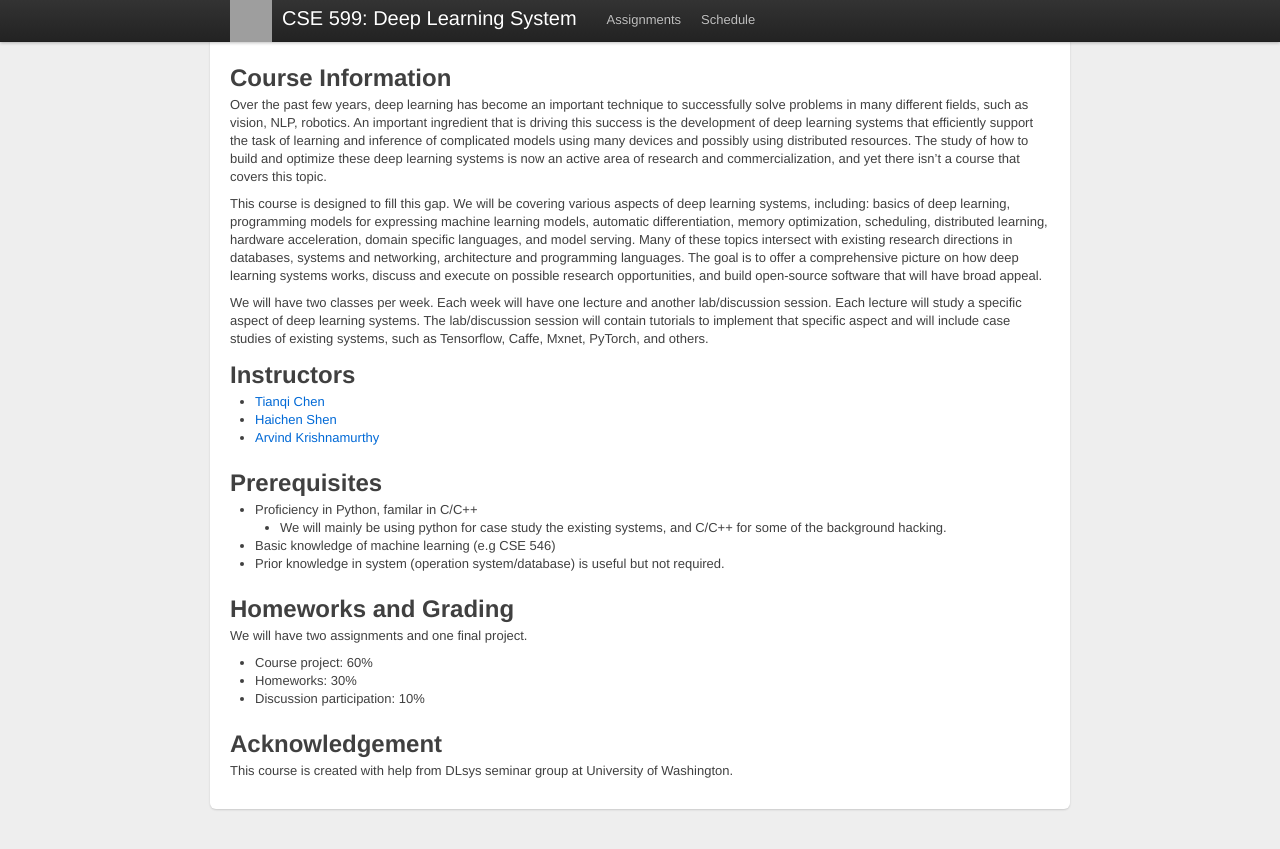
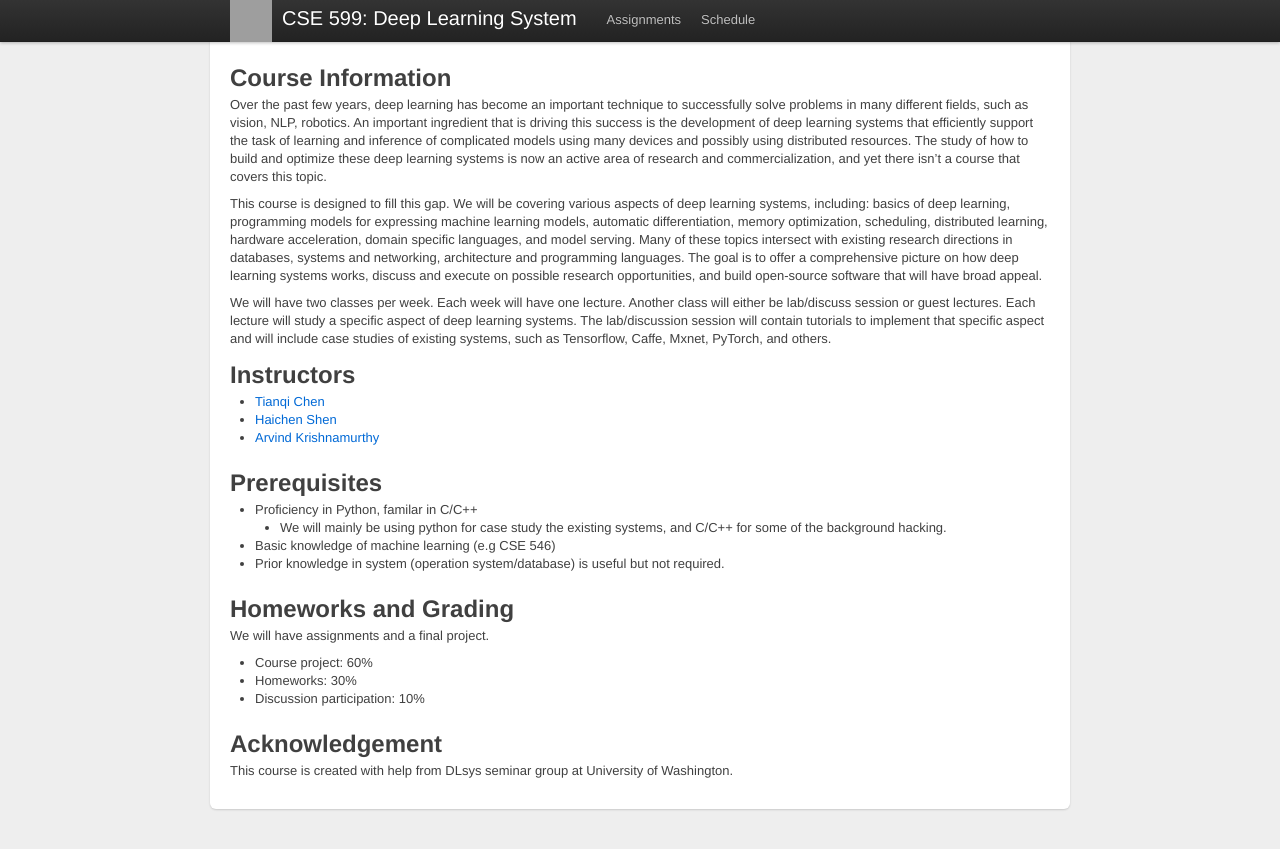
Before and after one commit to dlsys-course/dlsys-course.github.io, a Jekyll site: the page built from index.md, in a window 1280 px wide. Shown: the top 849 px of the page. Built offline with Jekyll 4.4.1, drawn with Linux system fonts in a browser that asks for light colours; grey boxes are pictures that could not be loaded.

Commit message:
a bit more tuning

```diff
--- a/index.md
+++ b/index.md
@@ -11,8 +11,10 @@ Over the past few years, deep learning has become an important technique to succ
 
 This course is designed to fill this gap.  We will be covering various aspects of deep learning systems, including: basics of deep learning, programming models for expressing machine learning models, automatic differentiation, memory optimization, scheduling, distributed learning, hardware acceleration, domain specific languages, and model serving. Many of these topics intersect with existing research directions in databases, systems and networking, architecture and programming languages. The goal is to offer a comprehensive picture on how deep learning systems works, discuss and execute on possible research opportunities, and build open-source software that will have broad appeal.
 
-We will have two classes per week. Each week will have one lecture and another lab/discussion session.
-Each lecture will study a specific aspect of deep learning systems. The lab/discussion session will contain tutorials to implement that specific aspect
+We will have two classes per week. Each week will have one lecture.
+Another class will either be lab/discuss session or guest lectures.
+Each lecture will study a specific aspect of deep learning systems.
+The lab/discussion session will contain tutorials to implement that specific aspect
 and will include case studies of existing systems, such as Tensorflow, Caffe, Mxnet, PyTorch, and others.
 
 ## Instructors
@@ -30,7 +32,7 @@ and will include case studies of existing systems, such as Tensorflow, Caffe, Mx
 
 ## Homeworks and Grading
 
-We will have two assignments and one final project.
+We will have assignments and a final project.
 
 - Course project: 60%
 - Homeworks: 30%
```
